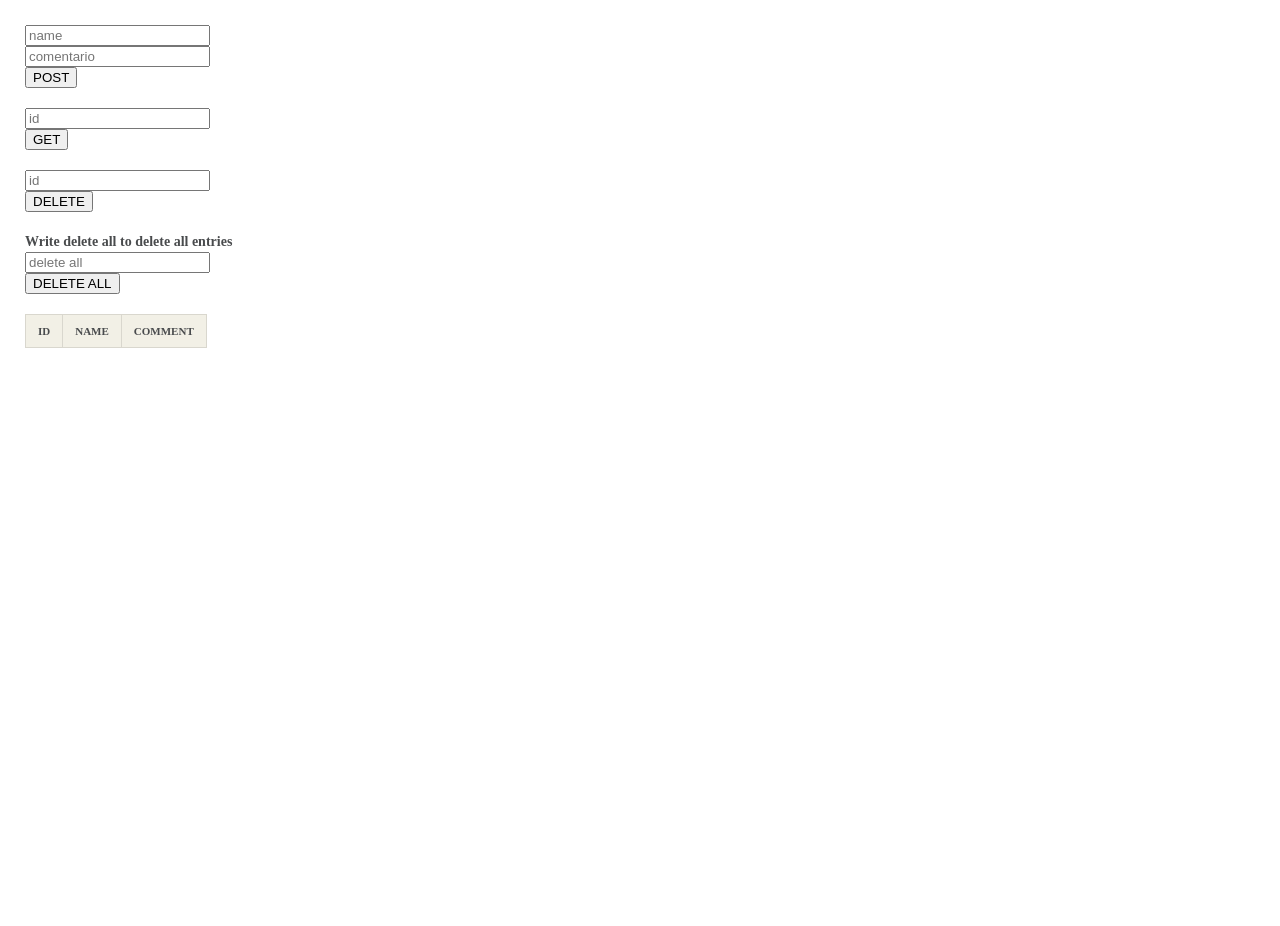
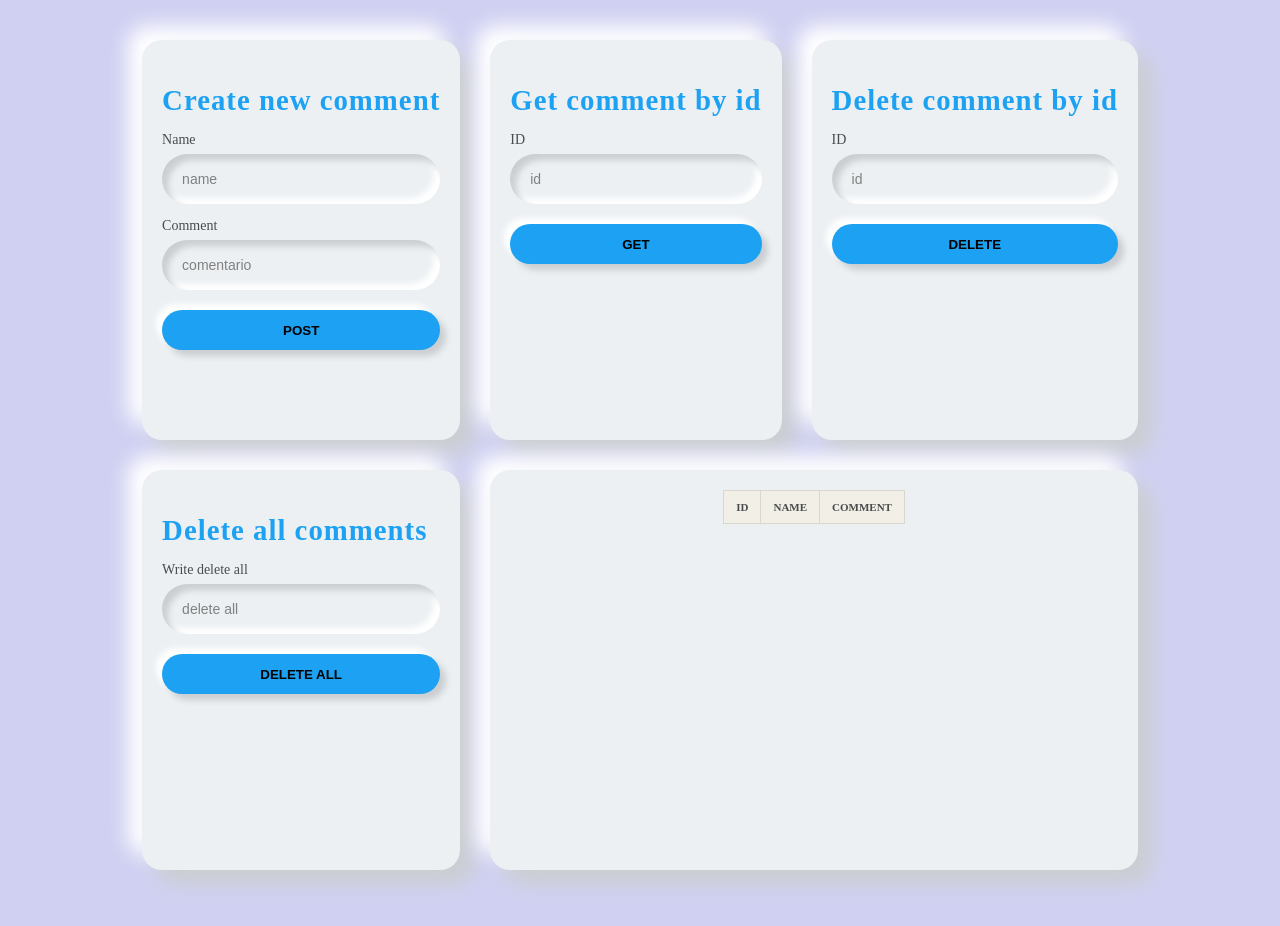
Before and after one commit to alfonso-m-g/rest-api-gui, a plain HTML site: page index.html in a window 1280 px wide. Before the commit the page ends 800 px from the top, so only its background shows below. Drawn offline with Linux system fonts and the light colour scheme; no server answers.

Commit message:
Definitive edition

```diff
--- a/index.html
+++ b/index.html
@@ -1,3 +1,5 @@
+
+
 <!DOCTYPE html>
 <html lang="en">
    <head>
@@ -7,18 +9,61 @@
       <title>Document</title>
       <link rel="stylesheet" href="style.css">
    </head>
-   <body>
-      <input type="text" name="name" placeholder="name"><br>
-      <input type="text" name="comment" placeholder="comentario"><br>
-      <button onclick="POST()">POST</button><br><br>
-      <input type="text" name="id_get" placeholder="id"><br>
-      <button type="submit" onclick="GET(true,false)">GET</button><br><br>
-      <input type="text" name="id_delete" placeholder="id"><br>
-      <button type="submit" onclick="DELETE(false,-1)">DELETE</button><br>
-      <br><b>Write delete all to delete all entries</b><br>
-      <input type="text" name="delete_textbox" placeholder="delete all"><br>
-      <button type="submit" onclick="DELETE_ALL()">DELETE ALL</button><br><br>
-      <div id="get"></div>
+   <body style="background-color:#d0d1f2;">
+      <table >
+         <tbody>
+            <tr>
+               <td>
+                  <div class="container">
+                     <div class="inputs">
+                        <div class="brand-title">Create new comment</div>
+                        <br>
+                        <label>Name</label>
+                        <input type="text" name="name" placeholder="name">
+                        <label>Comment</label>
+                        <input type="text" name="comment" placeholder="comentario">
+                        <button onclick="POST()">POST</button>
+                     </div>
+                  </div>
+               </td>
+               <td>
+                  <div class="container">
+                     <div class="inputs">
+                        <div class="brand-title">Get comment by id</div>
+                        <br>
+                        <label>ID</label>
+                        <input type="text" name="id_get" placeholder="id">
+                        <button type="submit" onclick="GET(true,false)">GET</button>
+                     </div>
+                  </div>
+                  </div>
+               </td>
+               <td>
+                  <div class="container">
+                     <div class="inputs">
+                        <div class="brand-title">Delete comment by id</div>
+                        <br>
+                        <label>ID</label>
+                        <input type="text" name="id_delete" placeholder="id">
+                        <button type="submit" onclick="DELETE(false,-1)">DELETE</button>
+                     </div>
+                  </div>
+               </td>
+            </tr>
+            <tr>
+               <td>
+                  <div class="container">
+                     <div class="inputs">
+                        <div class="brand-title">Delete all comments</div>
+                        <br>
+                        <label>Write delete all</label>
+                        <input type="text" name="delete_textbox" placeholder="delete all">
+                        <button type="submit" onclick="DELETE_ALL()">DELETE ALL</button>
+                     </div>
+                  </div>
+               </td>
+               <td colspan="2">
+                  <div class="container">
                      <table class="rtable">
                         <thead>
                            <tr>
@@ -29,6 +74,11 @@
                         </thead>
                         <tbody id="insert"></tbody>
                      </table>
+                  </div>
+               </td>
+            </tr>
+         </tbody>
+      </table>
       <script src="main.js"></script>
    </body>
 </html>
--- a/style.css
+++ b/style.css
@@ -151,3 +151,123 @@
     background: #fffbcc;
     font-size: 12px;
   }
+
+
+  @import url('https://fonts.googleapis.com/css2?family=Poppins:wght@400;900&display=swap');
+
+  body {
+    margin: 0;
+
+    background: #ecf0f3;
+    display: flex;
+    align-items: center;
+    text-align: center;
+    justify-content: center;
+    place-items: center;
+
+    font-family: poppins;
+  }
+
+  .container {
+    position: relative;
+    height: 400px;
+    border-radius: 20px;
+    padding: 20px;
+    box-sizing: border-box;
+    background: #ecf0f3;
+    box-shadow: 14px 14px 20px #cbced1, -14px -14px 20px white;
+  }
+
+  .brand-logo {
+    height: 100px;
+    width: 100px;
+    background: url("https://img.icons8.com/color/100/000000/twitter--v2.png");
+    margin: auto;
+    border-radius: 50%;
+    box-sizing: border-box;
+    box-shadow: 7px 7px 10px #cbced1, -7px -7px 10px white;
+  }
+
+  .brand-title {
+    margin-top: 10px;
+    font-weight: 900;
+    font-size: 1.8rem;
+    color: #1DA1F2;
+    letter-spacing: 1px;
+  }
+
+  .inputs {
+    text-align: left;
+    margin-top: 30px;
+  }
+
+  label, input, button {
+    display: block;
+    width: 100%;
+    padding: 0;
+    border: none;
+    outline: none;
+    box-sizing: border-box;
+  }
+
+  label {
+    margin-bottom: 4px;
+  }
+
+  label:nth-of-type(2) {
+    margin-top: 12px;
+  }
+
+  input::placeholder {
+    color: gray;
+  }
+
+  input {
+    background: #ecf0f3;
+    padding: 10px;
+    padding-left: 20px;
+    height: 50px;
+    font-size: 14px;
+    border-radius: 50px;
+    box-shadow: inset 6px 6px 6px #cbced1, inset -6px -6px 6px white;
+  }
+
+  button {
+    margin-top: 20px;
+    background: #1DA1F2;
+    height: 40px;
+    border-radius: 20px;
+    cursor: pointer;
+    font-weight: 900;
+    box-shadow: 6px 6px 6px #cbced1, -6px -6px 6px white;
+    transition: 0.5s;
+  }
+
+  button:hover {
+    box-shadow: none;
+  }
+
+  a {
+    position: absolute;
+    font-size: 8px;
+    bottom: 4px;
+    right: 4px;
+    text-decoration: none;
+    color: black;
+    background: yellow;
+    border-radius: 10px;
+    padding: 2px;
+  }
+
+  h1 {
+    position: absolute;
+    top: 0;
+    left: 0;
+  }
+
+  table, th, td {
+    border-collapse: collapse;
+  }
+  th, td {
+    padding: 15px;
+  }
```
Lines whose indentation alone changed are shown as unchanged.
